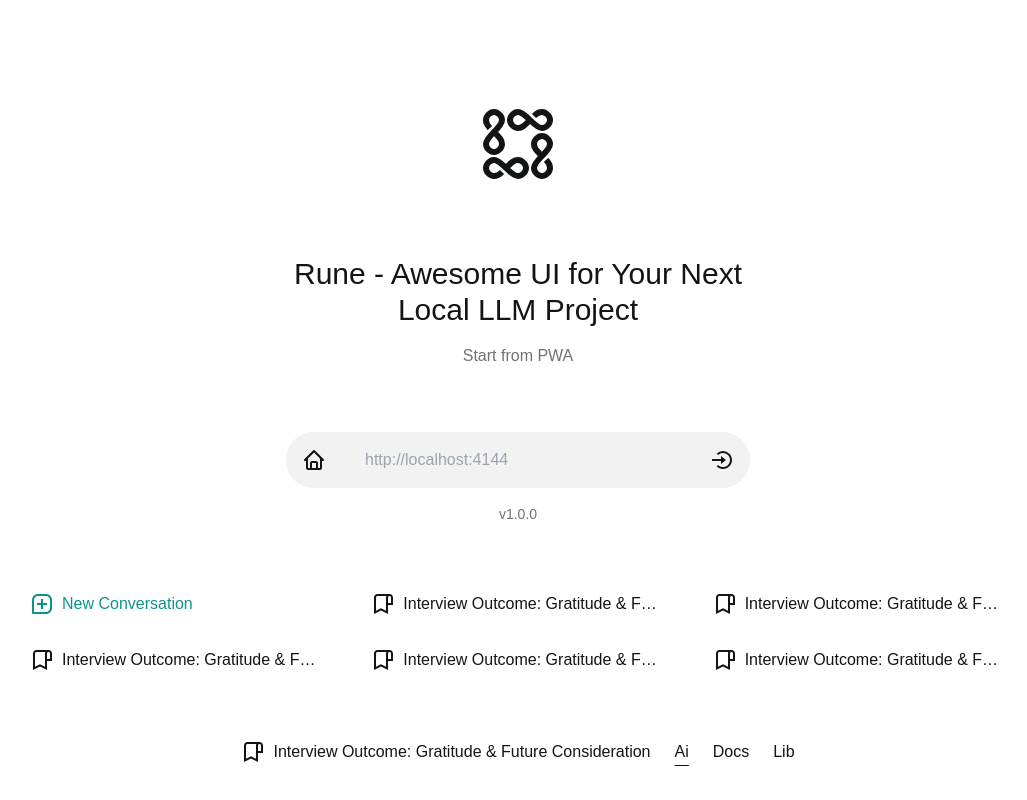
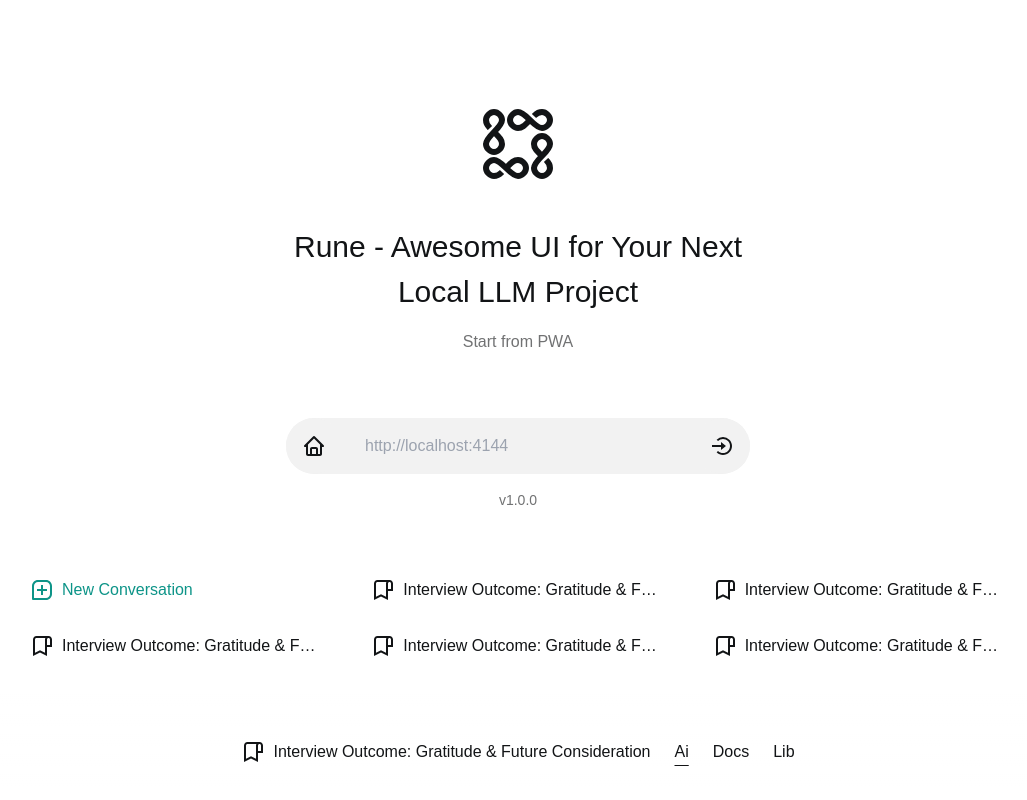
Before and after one commit to yaroslavnosenko/runeui, a React (Vite) app: page /1 in a window 1280 px wide. Shown: the whole page, without its empty margins (122-1149 px from the left). Built offline with nearby package versions, Linux system fonts and the light colour scheme.

Commit message:
fix margin

```diff
--- a/src/pages/StartPage.tsx
+++ b/src/pages/StartPage.tsx
@@ -7,7 +7,7 @@ export const StartPage = () => {
     <>
       <section className="container pt-24 px-6 mx-auto max-w-lg">
         <Rune className="w-24 h-24 mx-auto" />
-        <h1 className="text-3xl text-center font-medium mt-16">
+        <h1 className="text-3xl text-center font-medium mt-8 leading-normal">
           Rune - Awesome UI for Your Next Local LLM Project
         </h1>
         <p className="text-center text-base-content/60 mt-4">Start from PWA</p>
```
